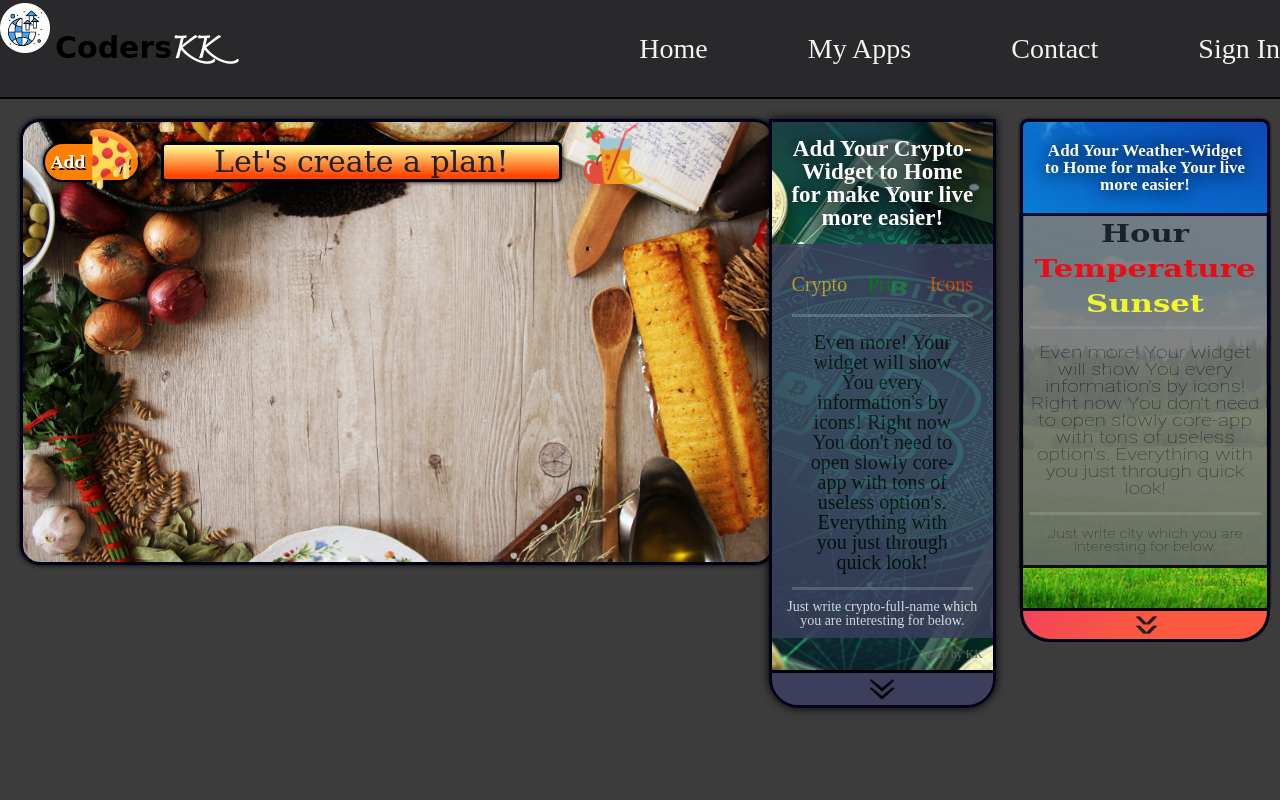
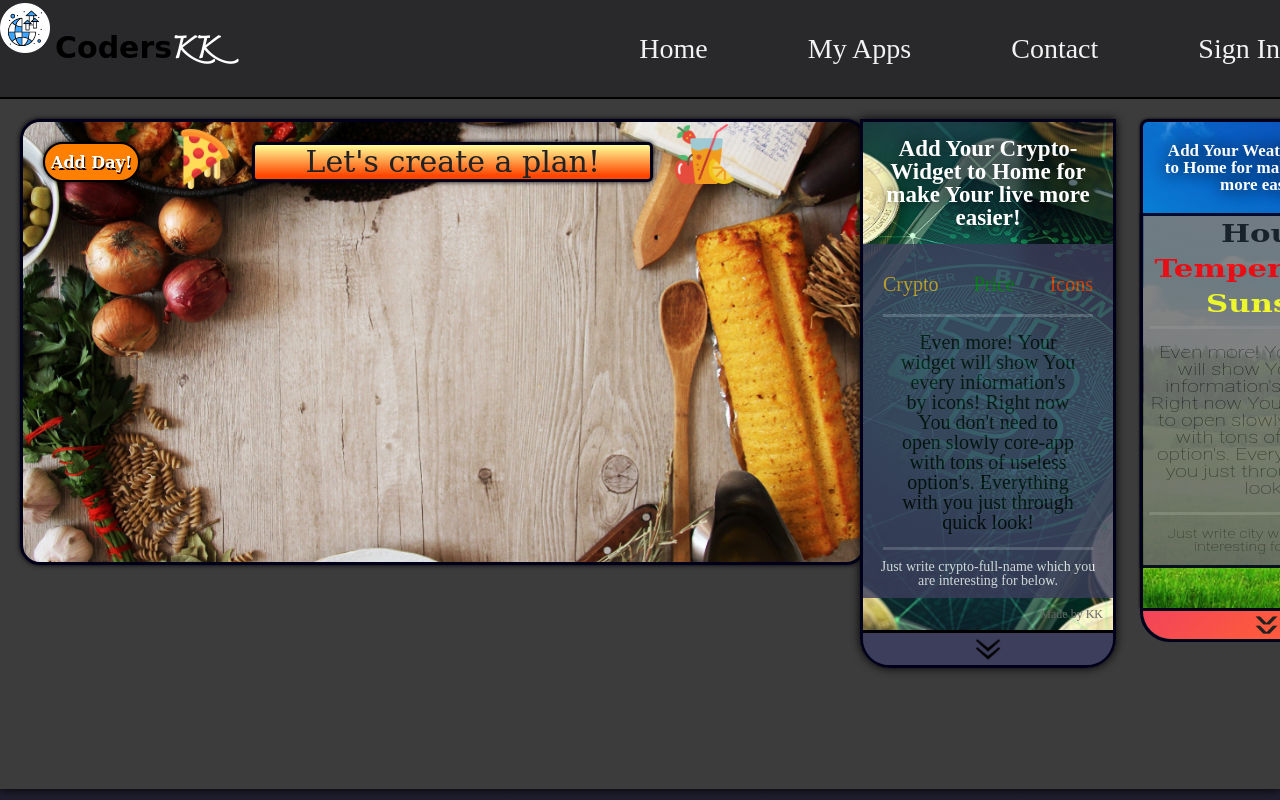
Before and after one commit to Konradk7/react-global-app, a React (Create React App) app: page / in a window 1280 px wide. Built offline with nearby package versions, Linux system fonts and the light colour scheme.

Commit message:
Rebuild width's

```diff
--- a/src/sass/components/_CryptoSearch.scss
+++ b/src/sass/components/_CryptoSearch.scss
@@ -20,7 +20,7 @@
 }
 
 .crypto-search {
-
+  min-width: toRem(250);
   &__form {
     @extend %border;
     width: 100%;
--- a/src/sass/components/_Fitness.scss
+++ b/src/sass/components/_Fitness.scss
@@ -1,7 +1,8 @@
 .fitness-app {
   height: toRem(400);
-  width: toRem(800);
+  min-width: toRem(800);
   padding: toRem(20);
+  max-width: toRem(900);
 
   &__btn {
     @extend %fitness-btn;
@@ -45,7 +46,10 @@
       cursor: default;
       animation-name: falling-down;
       animation-duration: 2s;
+      @include mobile {
+        //margin: 0;
 
+      }
 
       &::before {
         background-image: url("../../images/pizza.png");
--- a/src/sass/components/_Home.scss
+++ b/src/sass/components/_Home.scss
@@ -1,9 +1,11 @@
 
 .main {
   background: $color-weather-home;
-  height: calc(100vh - 99px);
+  min-height: calc(100vh - 99px);
   overflow: auto;
   position: relative;
+  height: auto;
+
   &-background {
     position: relative;
 
@@ -173,8 +175,9 @@
 
   .main-container {
     max-width: toRem(1600);
+    min-width: toRem(1200);
     margin: 0 auto;
-    box-shadow: 0 0 10px 0 black;
+    box-shadow: 0 0 toRem(10) 0 black;
     background: $color-main-background;
     //height: auto;
     height: 100%;
@@ -186,9 +189,7 @@
 }
 .main-page {
   display: flex;
-  justify-content: space-between;
-  //width: auto;
-  //flex-wrap: wrap;
+  justify-content: space-around;
 
   @include mobile {
     flex-wrap: wrap;
--- a/src/sass/components/_WeatherResult.scss
+++ b/src/sass/components/_WeatherResult.scss
@@ -1,5 +1,5 @@
 .weather-result {
-  padding: toRem(20) toRem(10);
+  padding: toRem(8) toRem(10);
   cursor: default;
   height: 100%;
 }
--- a/src/sass/utils/_mixins.scss
+++ b/src/sass/utils/_mixins.scss
@@ -9,7 +9,7 @@
 
 
 @mixin mobile {
-  @media (min-width: 590px) and (max-width: 900px) {
+  @media (max-width: 920px) {
     @content;
   }
 }
```
